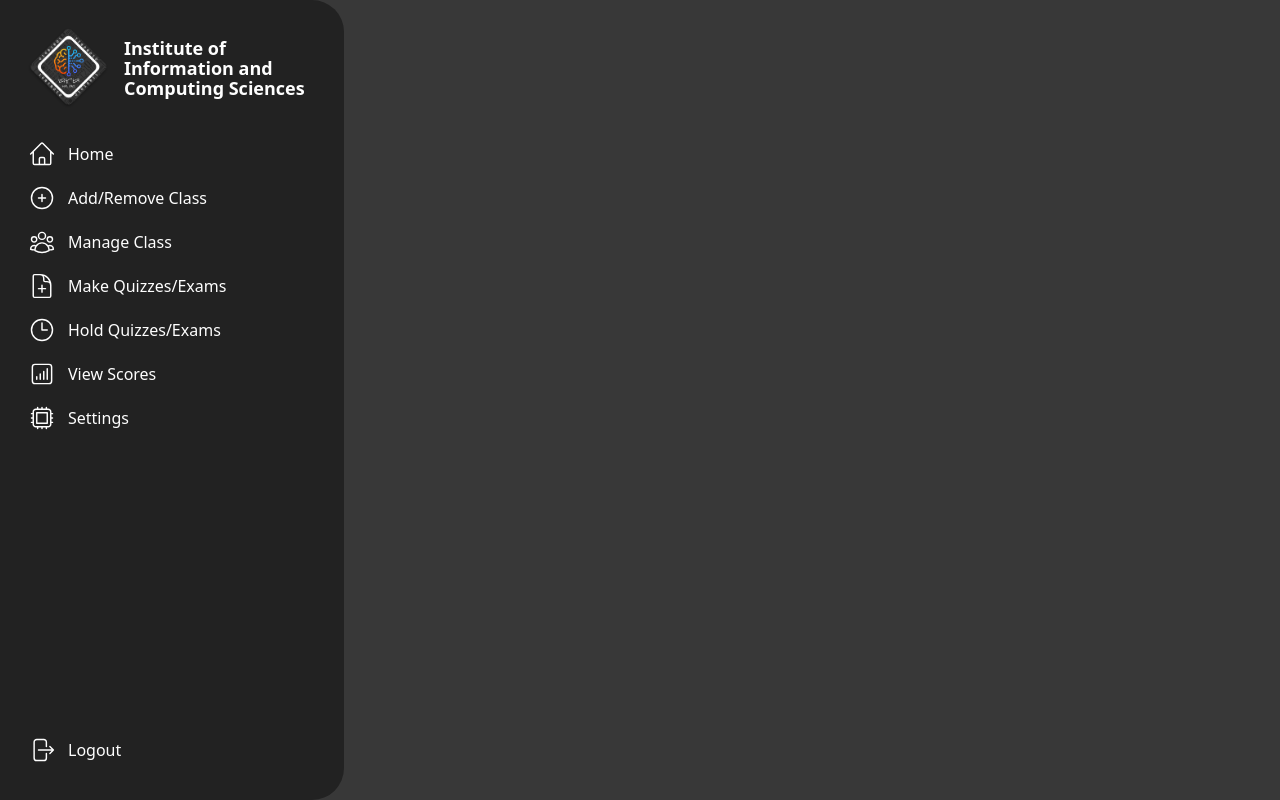
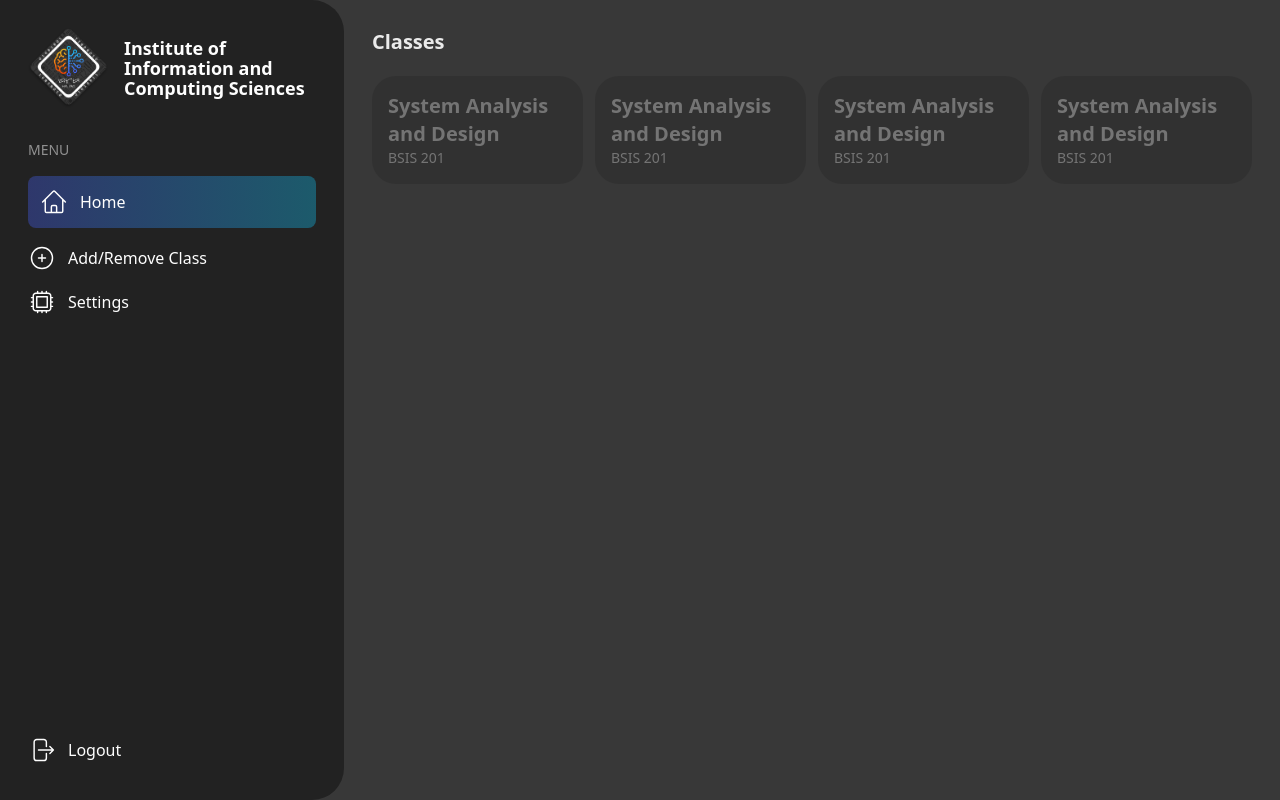
Before and after one commit to Kenji-KLD/QuizExamMMSys, a website: page dist/profView/html/home-page.html in a window 1280 px wide. Drawn offline with Linux system fonts and the light colour scheme.

Commit message:
Add: Index and Class Page

```diff
--- /dev/null
+++ b/postcss.config.js
@@ -0,0 +1,6 @@
+module.exports = {
+  plugins: {
+    tailwindcss: {},
+    autoprefixer: {},
+  },
+}
--- a/src/input.css
+++ b/src/input.css
@@ -6,4 +6,16 @@
     .item {
         @apply flex gap-3 items-center;
     }
+
+    .menu-title {
+        @apply font-normal text-sm opacity-50 mb-4;
+    }
+
+    .card {
+        @apply bg-ISshade3 opacity-30 cursor-pointer hover:bg-gradient-to-br from-ISorange0 to-ISyellow0 hover:opacity-100 transition ease-in-out duration-500;
+    }
+
+    .main-title {
+        @apply font-bold text-xl mb-5 opacity-90;
+    }
 }
--- a/tailwind.config.js
+++ b/tailwind.config.js
@@ -2,7 +2,22 @@
 module.exports = {
   content: ["./dist/**/*.{html,js}"],
   theme: {
-    extend: {},
+    extend: {
+      colors: {
+        'ISwhite': '#FEFEFE',
+        'ISshade1': '#8B8B8B',
+        'ISshade2': '#383838',
+        'ISshade3': '#222222',
+        'ISorange': '#F84502',
+        'ISyellow': '#F9C91F',
+        'ISorange0': '#F8450255',
+        'ISyellow0': '#F9C91F55',
+        'IScyan': '#11CBFE',
+        'ISblue': '#4862FF',
+        'IScyan0': '#11CBFE55',
+        'ISblue0': '#4862FF55'
+      }
+    },
   },
   plugins: [],
 }
```
Also changed, not shown: dist/index.html (added), dist/output.css, dist/profView/css/styles.css, dist/profView/html/class-page.html (added), dist/profView/html/home-page.html, 4 other files.
